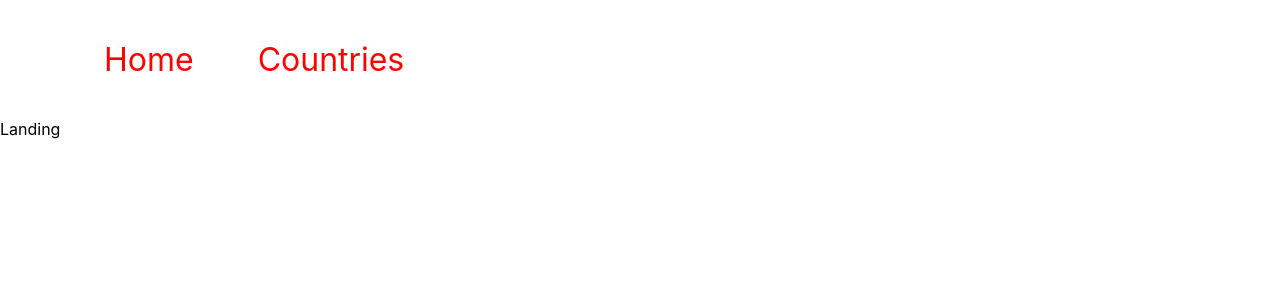
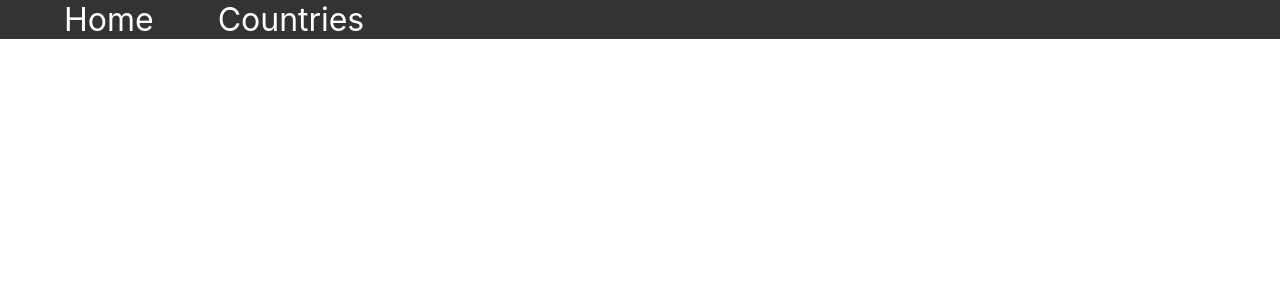
Before and after one commit to haalto/WorldBank-dashboard, a React (Create React App) app: page / in a window 1280 px wide. Shown: the top 300 px of the page. Built offline with nearby package versions, Linux system fonts and the light colour scheme.

Commit message:
added simple navbar and pagination

```diff
--- a/src/App.tsx
+++ b/src/App.tsx
@@ -1,5 +1,4 @@
 import React from 'react'
-import Table from './components/Table/Table'
 import { BrowserRouter, Switch, Route, Redirect } from 'react-router-dom'
 import LandingPage from './pages/LandingPage/LandingPage'
 import TablePage from './pages/TablePage/TablePage'
--- a/src/components/Navbar/Navbar.tsx
+++ b/src/components/Navbar/Navbar.tsx
@@ -14,15 +14,18 @@ const Navbar: React.FC = () => {
 }
 
 const StyledNav = styled.nav`
-  margin: 5vh;
   display: flex;
   flex-direction: row;
   font-size: 2em;
-
+  position: fixed;
+  overflow: hidden;
+  width: 100%;
+  background-color: #333;
 `
 const StyledLink = styled.div`
-  color: red;
+  color: white;
   margin-left: 5vw;
+  cursor: pointer;
 `
 
 export default Navbar
--- a/src/components/Table/Table.tsx
+++ b/src/components/Table/Table.tsx
@@ -96,11 +96,10 @@ const Table: React.FC = () => {
 const StyledTable = styled.div`
 
   margin: auto;
-  margin-top: 5vh;
   margin-bottom: 5vh;
-  padding-top: 2vh;
+  padding-top: 10vh;
   align: center;
-  width: 90%;
+  width: 95%;
   min-height: 100vh;
 
   table {
@@ -124,7 +123,6 @@ const StyledTable = styled.div`
   }
 
   #loading-icon {
-    color: red;
     font-size: 2em;
     margin: 0 auto;
     text-align: center;
--- a/src/pages/LandingPage/LandingPage.tsx
+++ b/src/pages/LandingPage/LandingPage.tsx
@@ -5,7 +5,6 @@ const LandingPage: React.FC = () => {
   return(
     <div>
       <Navbar/>
-      Landing
     </div>
   )
 }
```
Also changed, not shown: 1 other file (tests, documents, lock files or other folders).
